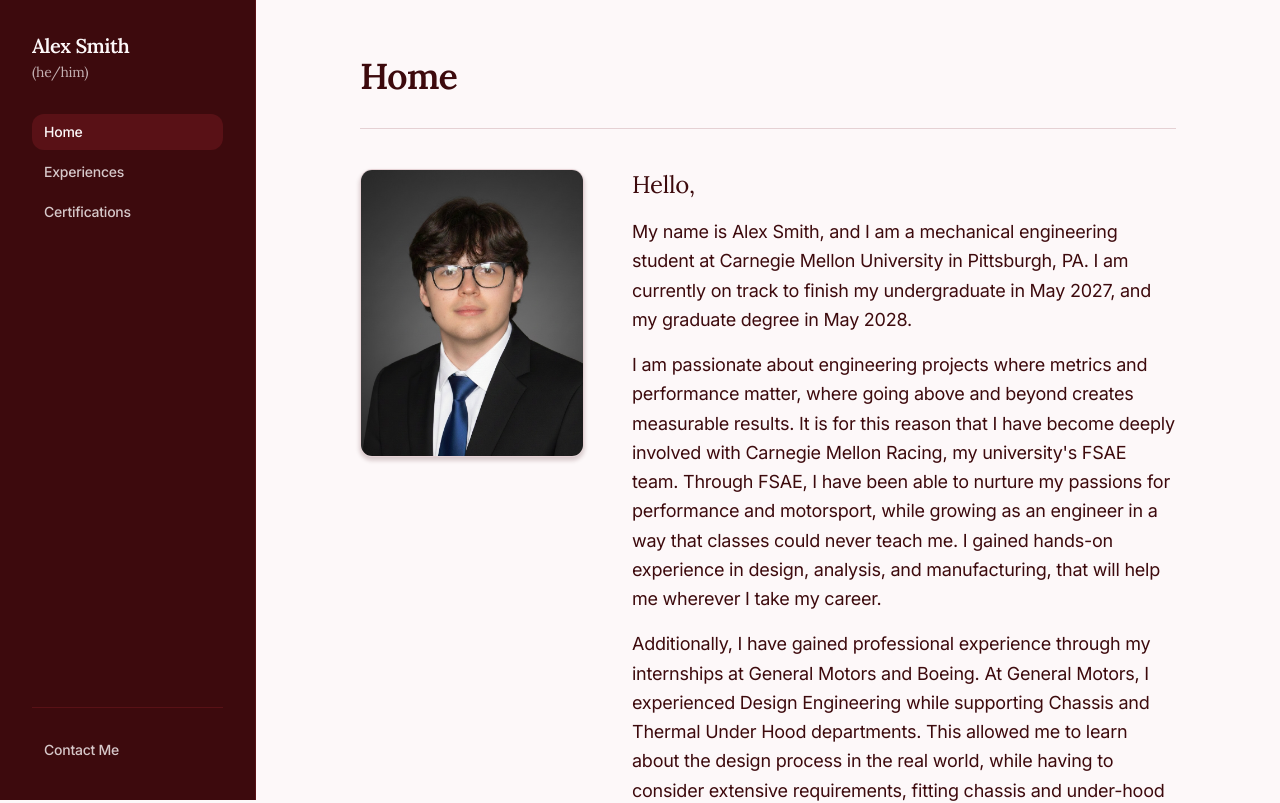
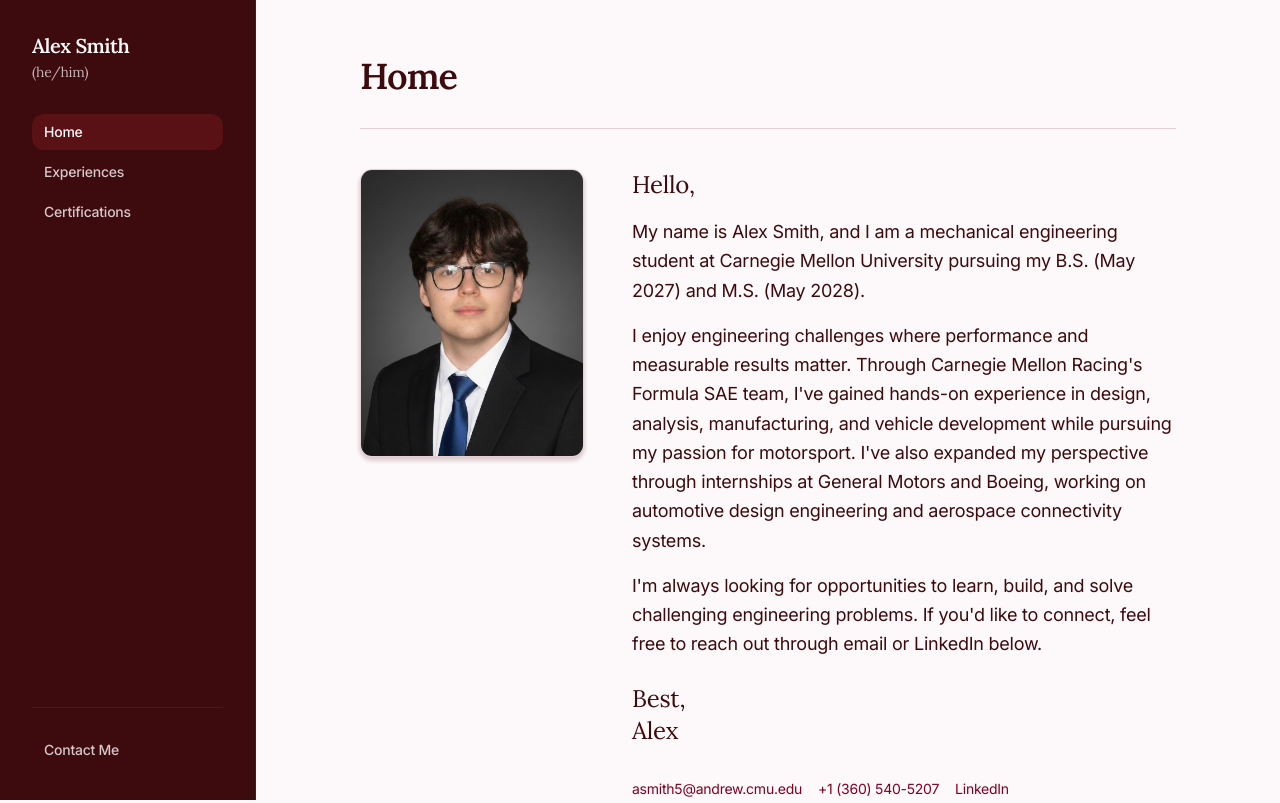
Before and after one commit to AlexSmith011/alexfolio, a Next.js app: page /home in a window 1280 px wide. Shown: the top 803 px of the page. Built offline with nearby package versions, Linux system fonts and the light colour scheme.

Commit message:
Update portfolio.ts

```diff
--- a/src/data/portfolio.ts
+++ b/src/data/portfolio.ts
@@ -74,10 +74,9 @@ export const siteConfig = {
   homeBio: {
     greeting: "Hello,",
     paragraphs: [
-      "My name is Alex Smith, and I am a mechanical engineering student at Carnegie Mellon University in Pittsburgh, PA. I am currently on track to finish my undergraduate in May 2027, and my graduate degree in May 2028.",
-      "I am passionate about engineering projects where metrics and performance matter, where going above and beyond creates measurable results. It is for this reason that I have become deeply involved with Carnegie Mellon Racing, my university's FSAE team. Through FSAE, I have been able to nurture my passions for performance and motorsport, while growing as an engineer in a way that classes could never teach me. I gained hands-on experience in design, analysis, and manufacturing, that will help me wherever I take my career.",
-      "Additionally, I have gained professional experience through my internships at General Motors and Boeing. At General Motors, I experienced Design Engineering while supporting Chassis and Thermal Under Hood departments. This allowed me to learn about the design process in the real world, while having to consider extensive requirements, fitting chassis and under-hood requirements. During my time at Boeing, I engaged in the world of aerospace, learning about LEO satellite technology and onboard connectivity hardware. From this, I gained a great interest in and respect for space and satellite technology.",
-      "I'm always looking for more experiences that can help me explore my interests and the field of mechanical engineering. If you believe you can help with that mission or have any questions, please don't hesitate to email, call, or direct message me on LinkedIn, all linked below.",
+      "My name is Alex Smith, and I am a mechanical engineering student at Carnegie Mellon University pursuing my B.S. (May 2027) and M.S. (May 2028).",
+      "I enjoy engineering challenges where performance and measurable results matter. Through Carnegie Mellon Racing's Formula SAE team, I've gained hands-on experience in design, analysis, manufacturing, and vehicle development while pursuing my passion for motorsport. I've also expanded my perspective through internships at General Motors and Boeing, working on automotive design engineering and aerospace connectivity systems.",
+      "I'm always looking for opportunities to learn, build, and solve challenging engineering problems. If you'd like to connect, feel free to reach out through email or LinkedIn below.",
     ],
     signoff: "Best,",
     signoffName: "Alex",
```
